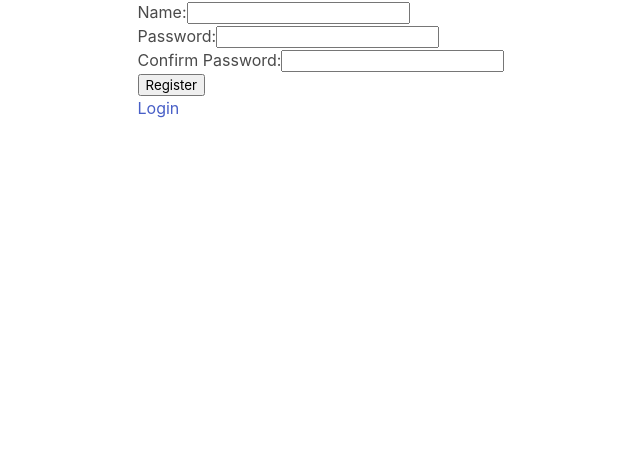
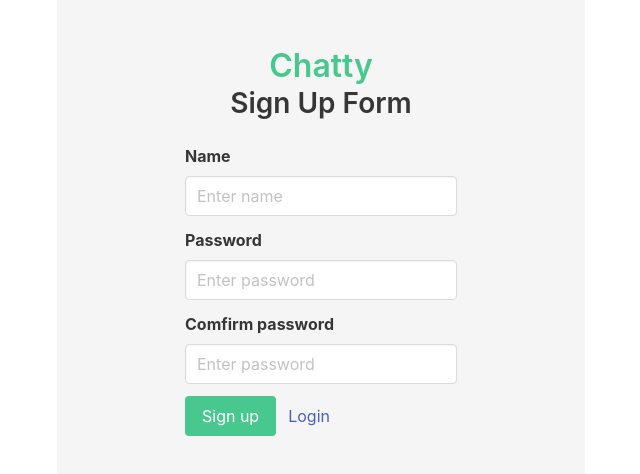
Before and after one commit to spykelionel/chatty, a React (Vite) app in the folder client/: page /signup in a window 1280 px wide. Shown: the top 474 px of the page, without its empty margins (319-959 px from the left). Built offline with nearby package versions, Linux system fonts and the light colour scheme.

Commit message:
refactore signup page

```diff
--- a/client/src/components/Signup.js
+++ b/client/src/components/Signup.js
@@ -1,77 +1,128 @@
-import React from 'react'
-import {Link, useNavigate} from 'react-router-dom'
+import React from "react";
+import { Link, useNavigate } from "react-router-dom";
 
 function Signup() {
-    const [name, setName] = React.useState('')
-    const [password, setPassword] = React.useState('')
-    const [password2,setPassword2] = React.useState('')
-    const navigate = useNavigate()
-    const handleNameChange = (e) =>{
-        setName(e.target.value)
-    }
-    const handlePasswordChange = (e) =>{
-        setPassword(e.target.value)
-    }
-    const handlePasswordChange2 = (e) =>{
-        setPassword2(e.target.value)
-    }
+  const [name, setName] = React.useState("");
+  const [password, setPassword] = React.useState("");
+  const [password2, setPassword2] = React.useState("");
+  const navigate = useNavigate();
+  const handleNameChange = (e) => {
+    setName(e.target.value);
+  };
+  const handlePasswordChange = (e) => {
+    setPassword(e.target.value);
+  };
+  const handlePasswordChange2 = (e) => {
+    setPassword2(e.target.value);
+  };
 
   const registerUser = (e) => {
-        const url = 'http://localhost:5002/api/account'
+    const url = "http://localhost:5002/api/account";
     const data = {
       name,
-            password
-        }
-        console.log(data)
-        e.preventDefault()
+      password,
+    };
+    console.log(data);
+    e.preventDefault();
     const register = (url, data) => {
       fetch(url, {
-                method: 'post',
+        method: "post",
         headers: {
-                    'Content-Type': 'application/json',
+          "Content-Type": "application/json",
         },
-                body: JSON.stringify(data)
+        body: JSON.stringify(data),
       })
-            .then(res=>res.json())
-            .then(data=>{
-                navigate('/login')
+        .then((res) => res.json())
+        .then((data) => {
+          navigate("/login");
         })
-            .catch(err=>console.log(err))
+        .catch((err) => console.log(err));
+    };
+    if (password === password2) {
+      register(url, data);
+      return;
+    } else {
+      alert("Passwords do not match");
+      return;
     }
-          if(password===password2){
-            register(url, data)
-            return
-          } else{
-            alert("Passwords do not match")
-            return
-          }
-    }
-
+  };
 
   return (
     <div className="place-items-center">
+        <div className="container content is-center">
+      <div className="p-6 has-background-light">
+        <h1 className="title has-text-centered has-text-success">
+          Chatty
+        </h1>
+        <h2 className="subtitle has-text-centered">
+          Sign Up Form
+        </h2>
         <form onSubmit={registerUser}>
-            <div>
-                <label htmlFor="name">Name:</label>
-                <input name="name" type="text" id="name" value={name} onChange={handleNameChange}/>
+          <div className="field">
+            <label className="label">Name</label>
+            <div className="control">
+              <input
+                name="name"
+                type="text"
+                id="name"
+                value={name}
+                onChange={handleNameChange}
+                placeholder="Enter name"
+                className="input"
+              />
             </div>
-            <div>
-                <label htmlFor="password">Password:</label>
-                <input name="password" type="password" id="password" value={password} onChange={handlePasswordChange}/>
           </div>
-            <div>
-                <label htmlFor="password2">Confirm Password:</label>
-                <input name="password2" type="password" id="password2" value={password2} onChange={handlePasswordChange2}/>
+
+          <div className="field">
+            <label className="label">Password</label>
+            <div className="control">
+              <input
+                name="password"
+                type="password"
+                id="password"
+                value={password}
+                onChange={handlePasswordChange}
+                placeholder="Enter password"
+                className="input"
+              />
             </div>
-            <div>
-                <button type='submit'>Register</button>
           </div>
-            <div>
-                <p><Link to="/login">Login</Link></p>
+
+          <div className="field">
+            <label className="label">
+              Comfirm password
+            </label>
+            <div className="control">
+              <input
+                name="password"
+                type="password"
+                id="password"
+                value={password2}
+                onChange={handlePasswordChange2}
+                placeholder="Enter password"
+                className="input"
+              />
+            </div>
+          </div>
+
+          <div className="field is-grouped">
+            <div className="control">
+              <button
+                className="button is-success"
+                type="submit"
+              >
+                Sign up
+              </button>
+            </div>
+            <div className="control self-center">
+              <Link to={"/login"} >Login</Link>
+            </div>
           </div>
         </form>
       </div>
-  )
+    </div>
+    </div>
+  );
 }
 
-export default Signup
+export default Signup;
```
Lines whose indentation alone changed are shown as unchanged.
